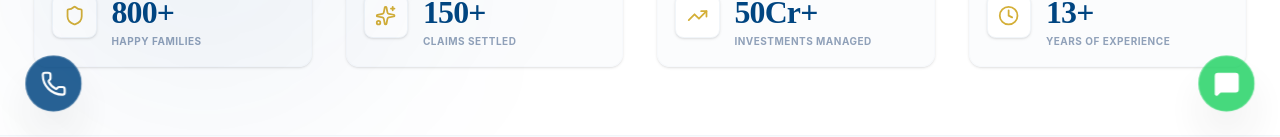
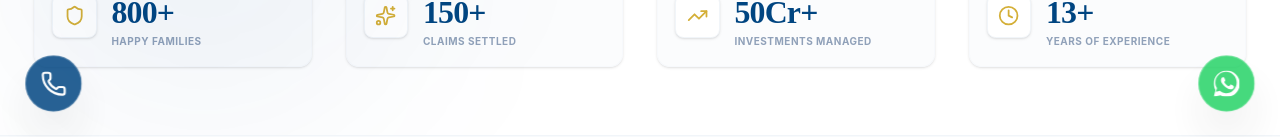
Before and after one commit to yashpanchal089/buyinsuranceplan, a React (Vite) app: page / in a window 1280 px wide. Shown: the part 663-800 px from the top of the page. Built offline with nearby package versions, Linux system fonts and the light colour scheme.

Commit message:
Update WhatsApp icons to SVG and fix leftover brand name spelling

```diff
--- a/src/sections/Contact.jsx
+++ b/src/sections/Contact.jsx
@@ -1,5 +1,5 @@
 import React, { useState } from 'react';
-import { Phone, Mail, MapPin, Send, CheckCircle2, MessageSquare } from 'lucide-react';
+import { Phone, Mail, MapPin, Send, CheckCircle2 } from 'lucide-react';
 
 const Contact = ({ prefilledService }) => {
   const [formData, setFormData] = useState({
@@ -126,7 +126,9 @@ const Contact = ({ prefilledService }) => {
                   onClick={handleWhatsAppChat}
                   className="w-full py-3 px-4 rounded-full bg-[#25D366] text-white hover:brightness-105 font-bold uppercase tracking-wider text-xs flex items-center justify-center space-x-2 shadow-md transition-all duration-300"
                 >
-                  <MessageSquare className="h-4.5 w-4.5 fill-white" />
+                  <svg className="h-4.5 w-4.5 fill-current" viewBox="0 0 24 24">
+                    <path d="M.057 24l1.687-6.163c-1.041-1.804-1.588-3.849-1.587-5.946C.06 5.348 5.397.01 12.008.01c3.202.001 6.212 1.246 8.477 3.514 2.266 2.268 3.507 5.28 3.505 8.484-.004 6.657-5.34 11.997-11.953 11.997-2.005-.001-3.973-.502-5.724-1.455L0 24zm6.59-4.846c1.6.95 3.188 1.449 4.625 1.451 5.403.002 9.803-4.394 9.806-9.799.002-2.597-1.002-5.04-2.83-6.872-1.828-1.827-4.265-2.83-6.862-2.831-5.409 0-9.809 4.397-9.812 9.802-.001 1.953.51 3.535 1.503 4.908l-.986 3.606 3.696-.97zm11.205-5.46c-.287-.144-1.696-.838-1.958-.934-.262-.096-.453-.144-.644.144-.191.288-.739.934-.906 1.125-.167.191-.334.215-.62.072-.287-.144-1.213-.447-2.311-1.427-.854-.762-1.43-1.703-1.597-1.99-.168-.287-.018-.443.126-.585.129-.127.287-.335.43-.502.143-.167.191-.287.287-.478.096-.191.048-.36-.024-.502-.072-.143-.644-1.554-.882-2.129-.232-.559-.487-.482-.667-.492-.172-.01-.368-.012-.565-.012-.197 0-.517.074-.787.373-.27.299-1.031 1.009-1.031 2.46s1.054 2.846 1.201 3.038c.146.191 2.075 3.169 5.027 4.444.702.303 1.251.485 1.678.621.705.224 1.346.193 1.854.117.566-.084 1.696-.693 1.935-1.362.239-.669.239-1.243.167-1.362-.072-.12-.262-.191-.548-.335z" />
+                  </svg>
                   <span>Start WhatsApp Chat</span>
                 </button>
               </div>
@@ -307,7 +309,9 @@ const Contact = ({ prefilledService }) => {
         aria-label="Direct WhatsApp Message"
         className="fixed bottom-6 right-6 h-13 w-13 rounded-full bg-[#25D366] text-white flex items-center justify-center shadow-2xl border border-white/20 hover:scale-108 transition-all duration-300 z-40 animate-pulse-subtle"
       >
-        <MessageSquare className="h-6 w-6 fill-white" />
+        <svg className="h-6 w-6 fill-current" viewBox="0 0 24 24">
+          <path d="M.057 24l1.687-6.163c-1.041-1.804-1.588-3.849-1.587-5.946C.06 5.348 5.397.01 12.008.01c3.202.001 6.212 1.246 8.477 3.514 2.266 2.268 3.507 5.28 3.505 8.484-.004 6.657-5.34 11.997-11.953 11.997-2.005-.001-3.973-.502-5.724-1.455L0 24zm6.59-4.846c1.6.95 3.188 1.449 4.625 1.451 5.403.002 9.803-4.394 9.806-9.799.002-2.597-1.002-5.04-2.83-6.872-1.828-1.827-4.265-2.83-6.862-2.831-5.409 0-9.809 4.397-9.812 9.802-.001 1.953.51 3.535 1.503 4.908l-.986 3.606 3.696-.97zm11.205-5.46c-.287-.144-1.696-.838-1.958-.934-.262-.096-.453-.144-.644.144-.191.288-.739.934-.906 1.125-.167.191-.334.215-.62.072-.287-.144-1.213-.447-2.311-1.427-.854-.762-1.43-1.703-1.597-1.99-.168-.287-.018-.443.126-.585.129-.127.287-.335.43-.502.143-.167.191-.287.287-.478.096-.191.048-.36-.024-.502-.072-.143-.644-1.554-.882-2.129-.232-.559-.487-.482-.667-.492-.172-.01-.368-.012-.565-.012-.197 0-.517.074-.787.373-.27.299-1.031 1.009-1.031 2.46s1.054 2.846 1.201 3.038c.146.191 2.075 3.169 5.027 4.444.702.303 1.251.485 1.678.621.705.224 1.346.193 1.854.117.566-.084 1.696-.693 1.935-1.362.239-.669.239-1.243.167-1.362-.072-.12-.262-.191-.548-.335z" />
+        </svg>
       </button>
     </section>
   );
--- a/src/sections/Testimonials.jsx
+++ b/src/sections/Testimonials.jsx
@@ -12,7 +12,7 @@ const Testimonials = () => {
     {
       name: 'Manish Makwana',
       role: 'Senior Software Engineer, Powai',
-      text: 'I started a monthly mutual fund SIP via buyinsuranceplan 8 years ago. His customized advice on portfolio rebalancing has yielded over 16.5% CAGR compounding, helping me easily secure my new apartment downpayment!',
+      text: 'I started a monthly mutual fund SIP via Loansurecare 8 years ago. His customized advice on portfolio rebalancing has yielded over 16.5% CAGR compounding, helping me easily secure my new apartment downpayment!',
       rating: 5
     },
     {
```
